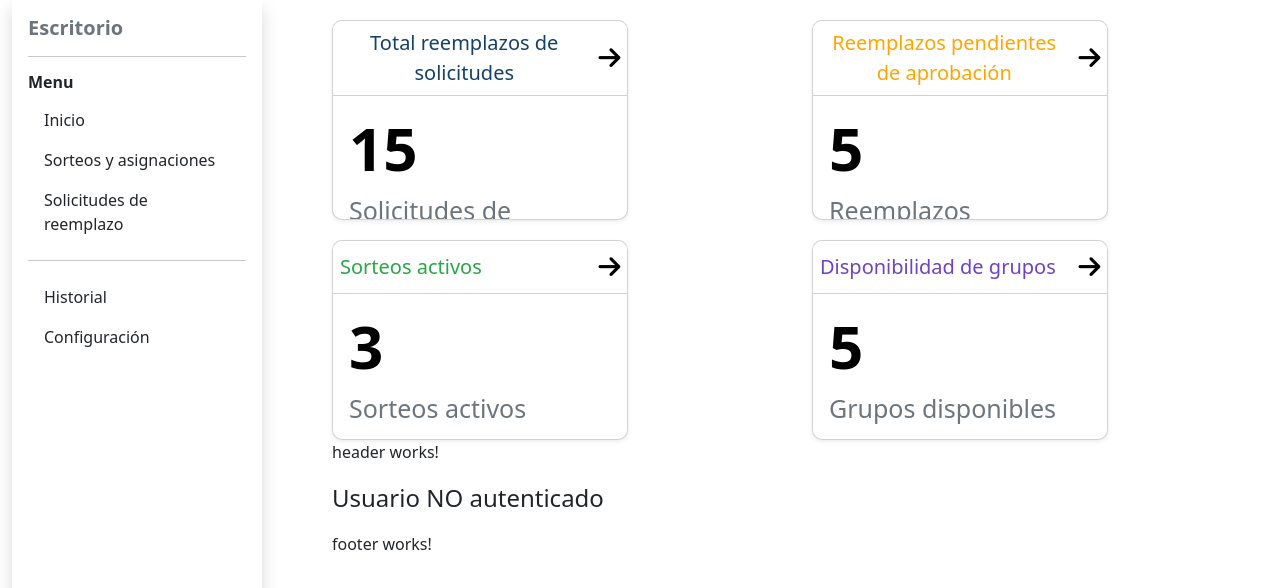
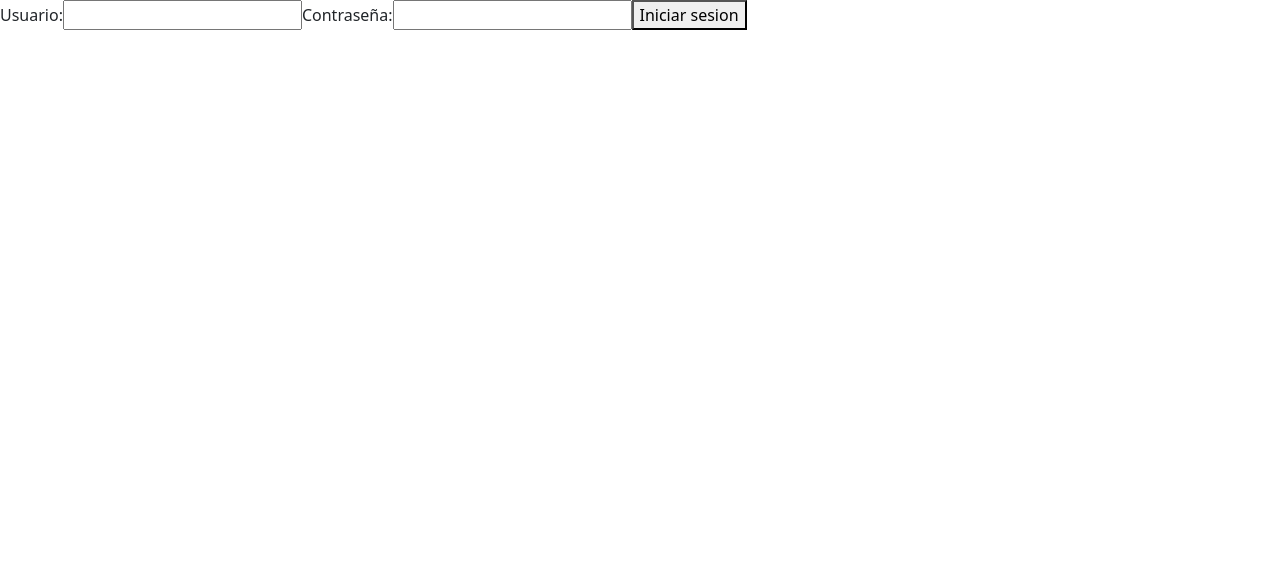
Before and after one commit to ulmullerGH/frontSorteador, an Angular app: page /login in a window 1280 px wide. Before the commit this address led to /. Shown: the top 588 px of the page. Built offline with nearby package versions, Linux system fonts and the light colour scheme.

Commit message:
Login creado con rutas, sin css aun

```diff
--- a/src/app/app-routing.module.ts
+++ b/src/app/app-routing.module.ts
@@ -1,7 +1,15 @@
 import { NgModule } from '@angular/core';
 import { RouterModule, Routes } from '@angular/router';
+import { authGuard } from './guards/auth.guard';
+import { DashboardComponent } from './components/dashboard/dashboard.component';
+import { LoginComponent } from './components/login/login.component';
 
-const routes: Routes = [];
+
+const routes: Routes = [
+  {path: 'login', component: LoginComponent},
+  {path: 'dashboard', component: DashboardComponent, canActivate: [authGuard]},
+  {path:'', redirectTo:'/login', pathMatch: 'full'}
+];
 
 @NgModule({
   imports: [RouterModule.forRoot(routes)],
--- a/src/app/app.component.html
+++ b/src/app/app.component.html
@@ -1,10 +1,19 @@
+<!-- Mostrar el login si el usuario NO está autenticado -->
+<div *ngIf="!authService.isUserAuthenticated(); else mainContent">
+  <app-login></app-login>
+</div>
+
+<!-- Contenido principal que se muestra después del login -->
+<ng-template #mainContent>
   <div class="container-fluid">
     <!-- Fila principal con Flexbox -->
     <div class="row">
-    <!-- Navbar en la izquierda -->
-    <app-nav class="col-md-3"></app-nav>
+      <!-- Navbar en la izquierda (solo si el usuario está autenticado) -->
+      <div class="col-md-3">
+        <app-nav></app-nav>
+      </div>
 
-    <!-- Separa las tarjetas en 2 columnas  -->
+      <!-- Separa las tarjetas en 2 columnas -->
       <div class="col-md-9">
         <div class="row">
           <div class="col-md-6">
@@ -14,7 +23,8 @@
             <app-reemplazos></app-reemplazos>
           </div>
         </div>
-    <!-- Segunda columna -->
+
+        <!-- Segunda fila de tarjetas -->
         <div class="row">
           <div class="col-md-6">
             <app-sorteos></app-sorteos>
@@ -25,9 +35,8 @@
         </div>
 
         <!-- Otros componentes -->
-      <app-header></app-header>
         <app-dashboard></app-dashboard>
-      <app-footer></app-footer>
       </div>
     </div>
   </div>
+</ng-template>
--- a/src/app/app.component.ts
+++ b/src/app/app.component.ts
@@ -1,4 +1,6 @@
 import { Component } from '@angular/core';
+import { Router } from '@angular/router';
+import { AuthService } from './services/auth.service';
 
 @Component({
   selector: 'app-root',
@@ -7,4 +9,10 @@ import { Component } from '@angular/core';
 })
 export class AppComponent {
   title = 'frontSorteador';
+
+  constructor(public authService: AuthService, private router: Router) { } // ✅ Inyección correcta
+
+  isLoginPage(): boolean {
+    return this.router.url === '/login';
+  }
 }
--- a/src/app/app.module.ts
+++ b/src/app/app.module.ts
@@ -12,6 +12,7 @@ import { SolicitudesComponent } from './widgets/solicitudes/solicitudes.componen
 import { SorteosComponent } from './widgets/sorteos/sorteos.component';
 import { ReemplazosComponent } from './widgets/reemplazos/reemplazos.component';
 import { DisponibilidadComponent } from './widgets/disponibilidad/disponibilidad.component';
+import { FormsModule } from '@angular/forms';
 
 @NgModule({
   declarations: [
@@ -28,7 +29,8 @@ import { DisponibilidadComponent } from './widgets/disponibilidad/disponibilidad
   ],
   imports: [
     BrowserModule,
-    AppRoutingModule
+    AppRoutingModule,
+    FormsModule
   ],
   providers: [],
   bootstrap: [AppComponent]
--- a/src/app/components/login/login.component.html
+++ b/src/app/components/login/login.component.html
@@ -1 +1,9 @@
-<p>login works!</p>
+<form (ngSubmit)="login()">
+    <label>Usuario:</label>
+    <input type="text" [(ngModel)]="username" name="username" required>
+
+    <label>Contraseña:</label>
+    <input type="password" [(ngModel)]="password" name="password" required>
+
+    <button type="submit">Iniciar sesion</button>
+  </form>
--- a/src/app/components/login/login.component.ts
+++ b/src/app/components/login/login.component.ts
@@ -1,4 +1,6 @@
 import { Component } from '@angular/core';
+import { Router } from '@angular/router';
+import { AuthService } from 'src/app/services/auth.service';
 
 @Component({
   selector: 'app-login',
@@ -6,6 +8,16 @@ import { Component } from '@angular/core';
   styleUrls: ['./login.component.css']
 })
 export class LoginComponent {
+  username = '';
+  password = '';
 
+  constructor(private authService: AuthService, private router: Router) { }
 
+  login(): void {
+    if (this.authService.login(this.username, this.password)) {
+      this.router.navigate(['/dashboard']);  // Redirige después de login
+    } else {
+      alert('Credenciales incorrectas');
+    }
+  }
 }
--- /dev/null
+++ b/src/app/guards/auth.guard.ts
@@ -0,0 +1,19 @@
+import { CanActivateFn  , Router } from '@angular/router';
+import { inject } from '@angular/core';
+import { AuthService} from '../services/auth.service';
+
+
+
+export const authGuard: CanActivateFn = (route, state) => {
+  return true;
+
+  const authService = inject(AuthService);
+  const router = inject(Router)
+
+  if(authService.isUserAuthenticated()){
+    return true;
+  }else{
+    router.navigate(['/login']);
+    return false;
+  }
+};
--- /dev/null
+++ b/src/app/services/auth.service.ts
@@ -0,0 +1,28 @@
+import { Injectable } from '@angular/core';
+
+@Injectable({
+  providedIn: 'root'
+})
+export class AuthService {
+  private authenticated = false;
+
+  login(username: string, password: string): boolean {
+    if (username === 'admin' && password === '1234') {
+      this.authenticated = true;
+      console.log("🔐 Usuario autenticado: ", this.authenticated);
+      return true;
+    }
+    console.log("❌ Autenticación fallida");
+    return false;
+  }
+
+  logout(): void {
+    this.authenticated = false;
+    console.log("🚪 Usuario desautenticado");
+  }
+
+  isUserAuthenticated(): boolean {
+    console.log("🔍 Estado de autenticación: ", this.authenticated);
+    return this.authenticated;
+  }
+}
--- a/src/app/shared/nav/nav.component.html
+++ b/src/app/shared/nav/nav.component.html
@@ -31,6 +31,10 @@
       <li class="nav-item">
         <a class="nav-link text-dark" href="#">Configuración</a>
       </li>
+      <hr>
+      <li class="nav-item">
+        <a class="nav-link text-dark" href="#">Cerrar Sesion</a>
+      </li>
     </ul>
   </div>
 
--- a/src/app/shared/nav/nav.component.ts
+++ b/src/app/shared/nav/nav.component.ts
@@ -7,4 +7,6 @@ import { Component } from '@angular/core';
 })
 export class NavComponent {
 
+
+
 }
--- a/src/index.html
+++ b/src/index.html
@@ -2,7 +2,7 @@
 <html lang="en">
 <head>
   <meta charset="utf-8">
-  <title>FrontSorteador</title>
+  <title> Sorteador</title>
   <base href="/">
   <meta name="viewport" content="width=device-width, initial-scale=1">
   <link rel="icon" type="image/x-icon" href="favicon.ico">
```
Also changed, not shown: 2 other files (tests, documents, lock files or other folders). Lines whose indentation alone changed are shown as unchanged.
